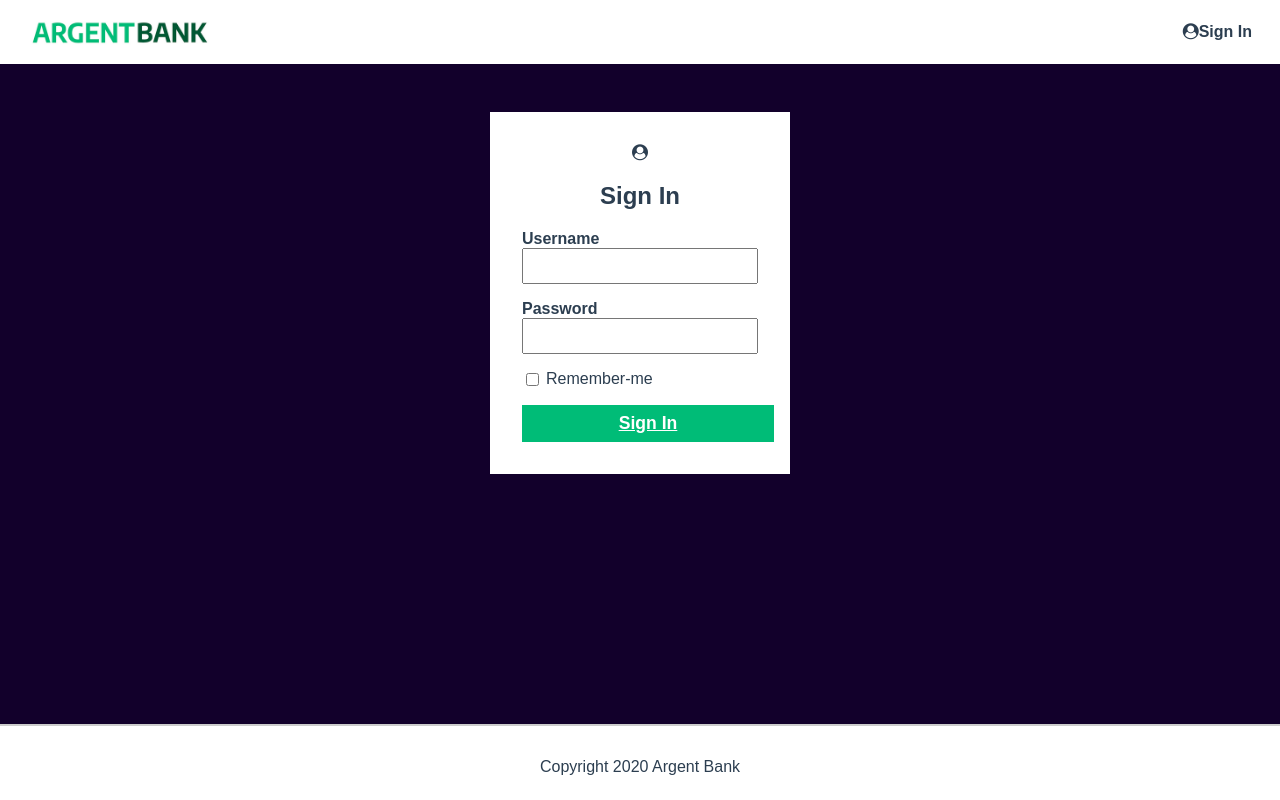
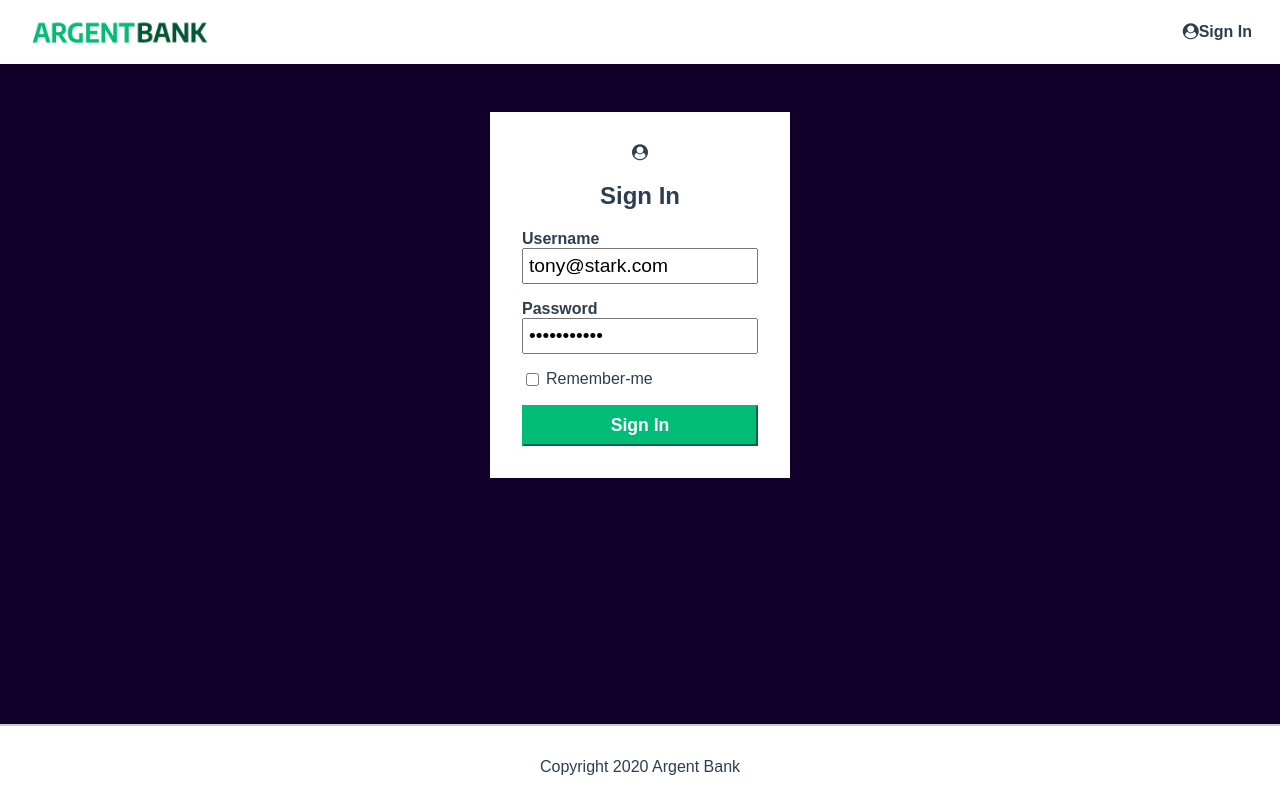
Before and after one commit to pierregaly33/argentBank, a React (Create React App) app: page /login in a window 1280 px wide. Built offline with nearby package versions, Linux system fonts and the light colour scheme.

Commit message:
connexion user

```diff
--- a/src/components/Navbar.js
+++ b/src/components/Navbar.js
@@ -10,7 +10,7 @@ function Navbar() {
             </NavLink>
             <div>
                 <NavLink to="/login" className="main-nav-item">
-                    <i class="fa fa-user-circle"></i>
+                    <i className="fa fa-user-circle"></i>
                     Sign In
                 </NavLink>
             </div>
--- a/src/index.js
+++ b/src/index.js
@@ -2,16 +2,18 @@ import React from "react";
 import ReactDOM from "react-dom/client";
 import "./styles/index.scss";
 import App from "./App";
-import reportWebVitals from "./reportWebVitals";
+import { Provider } from "react-redux";
+import Store from "./redux/Store";
 
 const root = ReactDOM.createRoot(document.getElementById("root"));
 root.render(
     <React.StrictMode>
-        <App />
+        <Provider store={Store}>
+            <App />
+        </Provider>
     </React.StrictMode>
 );
 
 // If you want to start measuring performance in your app, pass a function
 // to log results (for example: reportWebVitals(console.log))
 // or send to an analytics endpoint. Learn more: https://bit.ly/CRA-vitals
-reportWebVitals();
--- a/src/pages/Login.js
+++ b/src/pages/Login.js
@@ -1,32 +1,61 @@
-import React from "react";
+import React, { useState } from "react";
 import Navbar from "../components/Navbar";
 import Footer from "../components/Footer";
-import { NavLink } from "react-router-dom";
+import { usePostUserLoginMutation } from "../redux/UserSlice";
+import { useNavigate } from "react-router-dom";
+import User from "./User";
 
 function Login() {
+    const [postUserLogin, { isLoading }] = usePostUserLoginMutation();
+    const [username, setUsername] = useState("tony@stark.com");
+    const [password, setPassword] = useState("password123");
+    const navigate = useNavigate();
+
+    const onSubmit = async (event) => {
+        event.preventDefault();
+        try {
+            const response = await postUserLogin({ email: username, password }).unwrap();
+            if (response) {
+                navigate("/profile");
+            }
+        } catch (error) {
+            console.error("Failed to login:", error);
+        }
+    };
+
     return (
         <>
             <Navbar />
             <main className="main bg-dark">
                 <section className="sign-in-content">
-                    <i class="fa fa-user-circle sign-in-icon"></i>
+                    <i className="fa fa-user-circle sign-in-icon"></i>
                     <h1>Sign In</h1>
                     <form>
                         <div className="input-wrapper">
                             <label htmlFor="username">Username</label>
-                            <input type="text" id="username" />
+                            <input
+                                type="text"
+                                value={username}
+                                onChange={(event) => setUsername(event.target.value)}
+                                id="username"
+                            />
                         </div>
                         <div className="input-wrapper">
                             <label htmlFor="password">Password</label>
-                            <input type="text" id="password" />
+                            <input
+                                type="password"
+                                value={password}
+                                onChange={(event) => setPassword(event.target.value)}
+                                id="password"
+                            />
                         </div>
                         <div className="input-remember">
                             <input type="checkbox" id="remember-me" />
                             <label htmlFor="remember-me">Remember-me</label>
                         </div>
-                        <NavLink to="/profile" className="sign-in-button">
+                        <button onClick={(event) => onSubmit(event)} className="sign-in-button">
                             Sign In
-                        </NavLink>
+                        </button>
                     </form>
                 </section>
             </main>
--- /dev/null
+++ b/src/redux/Store.js
@@ -0,0 +1,9 @@
+import { configureStore } from "@reduxjs/toolkit";
+import { argentBankApi } from "./UserSlice";
+
+export default configureStore({
+    reducer: {
+        argentBank: argentBankApi.reducer,
+    },
+    middleware: (getDefaultMiddleware) => getDefaultMiddleware().concat(argentBankApi.middleware),
+});
--- /dev/null
+++ b/src/redux/UserSlice.js
@@ -0,0 +1,19 @@
+import { createApi, fetchBaseQuery } from "@reduxjs/toolkit/query/react";
+
+export const argentBankApi = createApi({
+    reducerPath: "argentBank",
+    baseQuery: fetchBaseQuery({ baseUrl: "http://localhost:3001/api/v1" }),
+    endpoints: (builder) => ({
+        postUserLogin: builder.mutation({
+            query: ({ email, password }) => ({
+                url: "/user/login",
+                method: "POST",
+                body: { email, password },
+            }),
+        }),
+    }),
+});
+
+// Export hooks for usage in functional components, which are
+// auto-generated based on the defined endpoints
+export const { usePostUserLoginMutation } = argentBankApi;
--- a/src/reportWebVitals.js
+++ /dev/null
@@ -1,13 +0,0 @@
-const reportWebVitals = onPerfEntry => {
-  if (onPerfEntry && onPerfEntry instanceof Function) {
-    import('web-vitals').then(({ getCLS, getFID, getFCP, getLCP, getTTFB }) => {
-      getCLS(onPerfEntry);
-      getFID(onPerfEntry);
-      getFCP(onPerfEntry);
-      getLCP(onPerfEntry);
-      getTTFB(onPerfEntry);
-    });
-  }
-};
-
-export default reportWebVitals;
```
